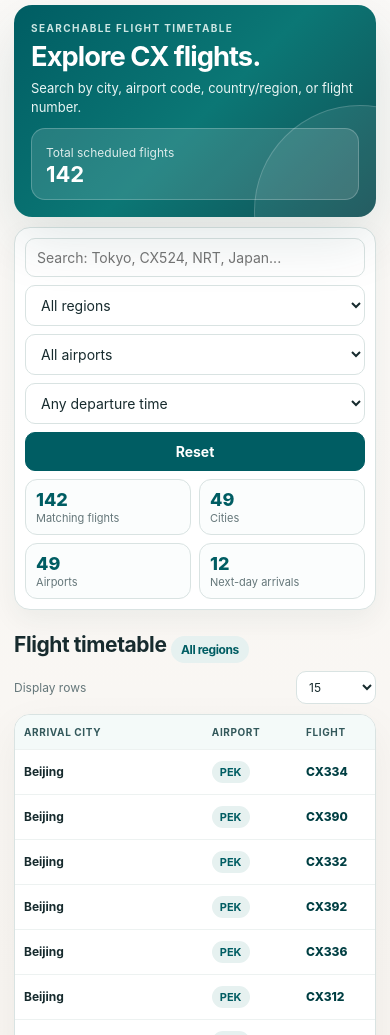
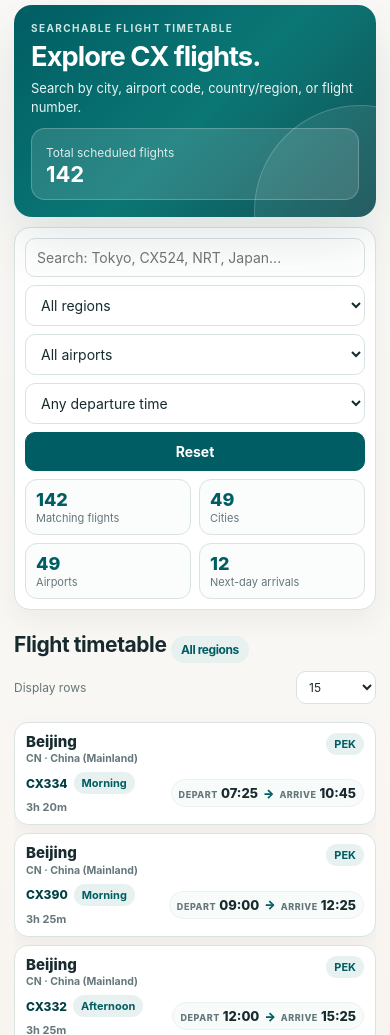
Before and after one commit to KALT-CX/flight-finder, a plain HTML site: page index.html in a window 390 px wide. Shown: the part 65-1100 px from the top of the page. Drawn offline with Linux system fonts and the light colour scheme.

Commit message:
Add files via upload

```diff
--- a/index.html
+++ b/index.html
@@ -120,6 +120,7 @@
     .copy-value { cursor:pointer; user-select:none; transition:transform .12s ease, box-shadow .12s ease; }
     .copy-value:hover { transform:translateY(-1px); box-shadow:0 6px 16px rgba(0,93,99,.12); }
     .copy-value.copied { background:var(--jade); color:#fff; }
+    .mobile-card-cell { display:none; }
     .flight { font-weight:800; color:var(--jade-dark); }
     .note { color:var(--muted); font-size:12px; margin-top:10px; line-height:1.5; }
     .empty { text-align:center; padding:42px; color:var(--muted); }
@@ -183,6 +184,37 @@
       th, td { padding:11px 9px; font-size:12px; }
       th { font-size:10px; letter-spacing:.06em; }
       .pill { padding:4px 8px; font-size:11px; }
+
+      /* Mobile-only compact single-column flight cards */
+      .table-wrap { background:transparent; border:0; box-shadow:none; overflow:visible; }
+      .table-scroll { overflow-y:auto; overflow-x:hidden; -webkit-overflow-scrolling:touch; }
+      table { width:100%; min-width:0; border-collapse:separate; border-spacing:0 8px; }
+      thead { display:none; }
+      tbody, tr, td { display:block; width:100%; }
+      tbody tr {
+        background:#fff;
+        border:1px solid var(--line);
+        border-radius:14px;
+        box-shadow:0 8px 22px rgba(0,0,0,.045);
+        padding:10px 11px;
+        margin-bottom:8px;
+      }
+      tbody tr:hover td { background:transparent; }
+      .desktop-cell { display:none !important; }
+      .mobile-card-cell { display:block !important; padding:0; border:0; }
+      .mobile-flight-card { display:grid; gap:7px; }
+      .mobile-card-head { display:flex; align-items:flex-start; justify-content:space-between; gap:10px; }
+      .mobile-city { font-size:15px; font-weight:800; color:var(--ink); line-height:1.16; }
+      .mobile-country { margin-top:2px; color:var(--muted); font-size:10.5px; font-weight:700; }
+      .mobile-main-row { display:grid; grid-template-columns:minmax(0, 1fr) auto; align-items:center; gap:8px; }
+      .mobile-meta-row { display:flex; flex-wrap:wrap; align-items:center; gap:6px; min-width:0; }
+      .mobile-times-inline { display:flex; align-items:center; justify-content:flex-end; gap:5px; white-space:nowrap; background:#f7fbfa; border:1px solid #edf2f1; border-radius:999px; padding:5px 7px; }
+      .mobile-time-pair { display:inline-flex; align-items:baseline; gap:3px; }
+      .mobile-time-label { color:var(--muted); font-size:9px; font-weight:800; letter-spacing:.06em; text-transform:uppercase; }
+      .mobile-time-value { color:var(--ink); font-size:13px; font-weight:800; }
+      .mobile-arrow { color:var(--jade); font-size:12px; font-weight:900; }
+      .mobile-duration { color:var(--muted); font-size:11px; font-weight:700; }
+      .mobile-nextday { margin-left:2px; padding:2px 5px; font-size:9.5px; }
       .note, footer { font-size:11px; }
       footer { padding:18px 14px 30px; }
     }
@@ -299,8 +331,8 @@
       }
       const rows = parseInt(value, 10) || 15;
       const isMobile = window.matchMedia('(max-width: 620px)').matches;
-      const approxRowHeight = isMobile ? 40 : 51;
-      const headerHeight = isMobile ? 42 : 51;
+      const approxRowHeight = isMobile ? 92 : 51;
+      const headerHeight = isMobile ? 0 : 51;
       const calculatedHeight = headerHeight + rows * approxRowHeight;
       tableScroll.style.maxHeight = isMobile ? `min(${calculatedHeight}px, calc(100vh - 260px))` : `${calculatedHeight}px`;
     }
@@ -403,12 +435,35 @@
       $('airportCount').textContent = unique(data.map(f=>f.arrival_airport)).length;
       $('nextDayCount').textContent = data.filter(f=>f.arrival_next_day).length;
       resultsBody.innerHTML = data.map(f => `<tr>
-        <td><strong>${escapeHtml(cleanArrivalCity(f.arrival_city))}</strong></td>
-        <td><span class="pill copy-value" data-copy="${escapeHtml(f.arrival_airport)}" title="Click to copy airport code">${escapeHtml(f.arrival_airport)}</span></td>
-        <td><span class="flight copy-value" data-copy="${escapeHtml(f.flight_number)}" title="Click to copy flight number">${escapeHtml(f.flight_number)}</span></td>
-        <td>${escapeHtml(f.departure_time)} <span class="hint">${escapeHtml(f.departure_band)}</span></td>
-        <td>${escapeHtml(f.arrival_time)}${f.arrival_next_day ? ' <span class="pill">+1</span>' : ''}</td>
-        <td>${escapeHtml(f.duration)}</td>
+        <td class="mobile-card-cell" colspan="6">
+          <article class="mobile-flight-card">
+            <div class="mobile-card-head">
+              <div>
+                <div class="mobile-city">${escapeHtml(cleanArrivalCity(f.arrival_city))}</div>
+                <div class="mobile-country">${escapeHtml(shortCountry(f.country))} · ${escapeHtml(fullCountryName(f.country))}</div>
+              </div>
+              <span class="pill copy-value" data-copy="${escapeHtml(f.arrival_airport)}" title="Click to copy airport code">${escapeHtml(f.arrival_airport)}</span>
+            </div>
+            <div class="mobile-main-row">
+              <div class="mobile-meta-row">
+                <span class="flight copy-value" data-copy="${escapeHtml(f.flight_number)}" title="Click to copy flight number">${escapeHtml(f.flight_number)}</span>
+                <span class="pill">${escapeHtml(f.departure_band)}</span>
+                <span class="mobile-duration">${escapeHtml(f.duration)}</span>
+              </div>
+              <div class="mobile-times-inline" aria-label="Departure and arrival time">
+                <span class="mobile-time-pair"><span class="mobile-time-label">Depart</span><span class="mobile-time-value">${escapeHtml(f.departure_time)}</span></span>
+                <span class="mobile-arrow">→</span>
+                <span class="mobile-time-pair"><span class="mobile-time-label">Arrive</span><span class="mobile-time-value">${escapeHtml(f.arrival_time)}${f.arrival_next_day ? ' <span class="pill mobile-nextday">+1</span>' : ''}</span></span>
+              </div>
+            </div>
+          </article>
+        </td>
+        <td class="desktop-cell"><strong>${escapeHtml(cleanArrivalCity(f.arrival_city))}</strong></td>
+        <td class="desktop-cell"><span class="pill copy-value" data-copy="${escapeHtml(f.arrival_airport)}" title="Click to copy airport code">${escapeHtml(f.arrival_airport)}</span></td>
+        <td class="desktop-cell"><span class="flight copy-value" data-copy="${escapeHtml(f.flight_number)}" title="Click to copy flight number">${escapeHtml(f.flight_number)}</span></td>
+        <td class="desktop-cell">${escapeHtml(f.departure_time)} <span class="hint">${escapeHtml(f.departure_band)}</span></td>
+        <td class="desktop-cell">${escapeHtml(f.arrival_time)}${f.arrival_next_day ? ' <span class="pill">+1</span>' : ''}</td>
+        <td class="desktop-cell">${escapeHtml(f.duration)}</td>
       </tr>`).join('');
       $('emptyState').style.display = data.length ? 'none' : 'block';
       updateRowsPerPageHeight();
```
